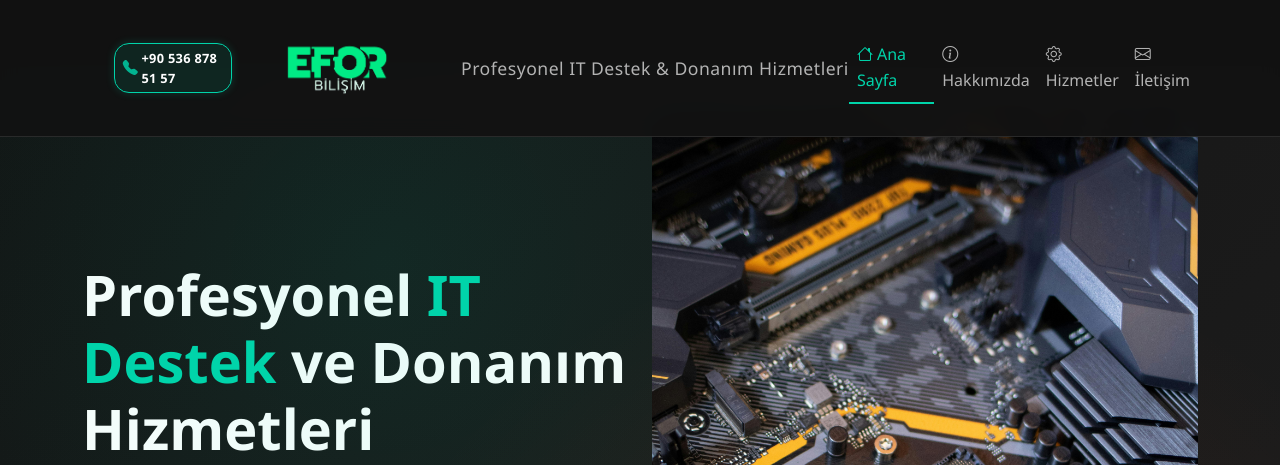
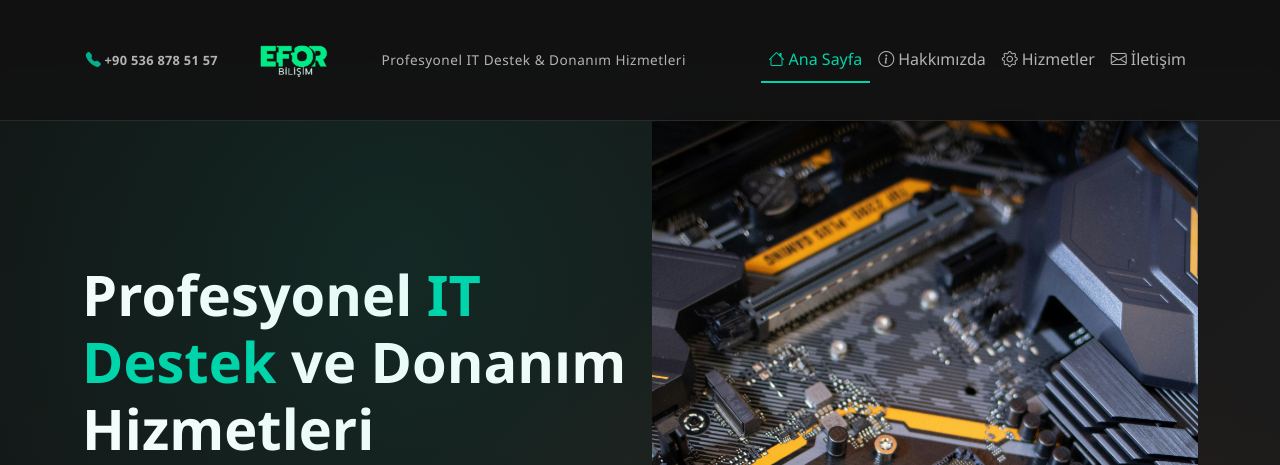
Before and after one commit to burakunal7/efor-vps, a Flask app: page / in a window 1280 px wide. Shown: the top 465 px of the page. Run offline with Flask 3, Linux system fonts and the light colour scheme.

Commit message:
fixed navbar

```diff
--- a/static/css/style.css
+++ b/static/css/style.css
@@ -250,16 +250,34 @@ body {
     transition: all 0.3s ease;
     z-index: 1050;
     border-bottom: 1px solid rgba(255, 255, 255, 0.1);
+    padding: 0.25rem 0;
+    min-height: 60px;
+}
+
+.navbar .container {
+    padding: 0.5rem 1rem;
 }
 
 .navbar-brand {
-    font-size: 1.5rem;
+    font-size: 1.2rem;
     font-weight: 700;
+    pointer-events: auto;
+    cursor: pointer;
+    text-decoration: none;
+    display: flex;
+    align-items: center;
+    transition: all 0.3s ease;
+    padding: 0.5rem 0;
+}
+
+.navbar-brand:hover {
+    transform: scale(1.02);
+    text-decoration: none;
 }
 
 .navbar-brand img {
-    height: 250px !important;
-    max-height: 250px !important;
+    height: 80px !important;
+    max-height: 80px !important;
     width: auto !important;
     transition: all 0.3s ease;
     z-index: 1052 !important;
@@ -1433,14 +1451,14 @@ html {
 }
 
 .navbar-slogan {
-    font-size: 1.1rem;
+    font-size: 0.85rem;
     color: var(--text-secondary);
     font-weight: 500;
     letter-spacing: 0.5px;
     text-shadow: none;
     white-space: nowrap;
-    padding-top: 12px;
-    padding-bottom: 12px;
+    padding-top: 6px;
+    padding-bottom: 6px;
     transition: color 0.3s;
 }
 
@@ -1496,8 +1514,8 @@ html {
 /* Responsive logo boyutları */
 @media (max-width: 768px) {
     .navbar-brand img {
-        height: 180px !important;
-        max-height: 180px !important;
+        height: 60px !important;
+        max-height: 60px !important;
     }
 
     .footer img[alt*="Logo"] {
@@ -1513,8 +1531,8 @@ html {
 
 @media (max-width: 576px) {
     .navbar-brand img {
-        height: 150px !important;
-        max-height: 150px !important;
+        height: 50px !important;
+        max-height: 50px !important;
     }
 
     .footer img[alt*="Logo"] {
@@ -1592,18 +1610,15 @@ html {
 }
 
 .navbar-phone-link-small {
+    color: var(--text-secondary);
+    text-decoration: none;
+    font-weight: 500;
+    font-size: 0.9rem;
+    transition: all 0.3s ease;
     display: flex;
     align-items: center;
-    text-decoration: none;
-    color: var(--text-primary);
-    font-weight: 500;
-    font-size: 0.85rem;
-    padding: 4px 8px;
-    border-radius: 15px;
-    background: rgba(0, 212, 170, 0.1);
-    border: 1px solid var(--teal-primary);
-    transition: all 0.3s ease;
-    box-shadow: 0 0 8px rgba(0, 212, 170, 0.2);
+    pointer-events: auto;
+    cursor: pointer;
 }
 
 .navbar-phone-link-small:hover {
--- a/static/js/script.js
+++ b/static/js/script.js
@@ -200,7 +200,10 @@ document.addEventListener('DOMContentLoaded', function() {
 
         // Close mobile menu when clicking outside
         document.addEventListener('click', function(e) {
-            if (!elements.navbarToggler.contains(e.target) && !elements.navbarCollapse.contains(e.target)) {
+            const navbarBrand = document.querySelector('.navbar-brand');
+            if (!elements.navbarToggler.contains(e.target) &&
+                !elements.navbarCollapse.contains(e.target) &&
+                !navbarBrand.contains(e.target)) {
                 if (elements.navbarCollapse.classList.contains('show')) {
                     elements.navbarCollapse.classList.remove('show');
                     elements.navbarToggler.setAttribute('aria-expanded', 'false');
@@ -425,6 +428,22 @@ document.addEventListener('DOMContentLoaded', function() {
     }
 
     console.log('Efor Bilişim web sitesi başarıyla başlatıldı!');
+
+    // Navbar brand link enhancement
+    const navbarBrand = document.querySelector('.navbar-brand');
+    if (navbarBrand) {
+        navbarBrand.addEventListener('click', function(e) {
+            // Prevent any interference from other event listeners
+            e.stopPropagation();
+
+            // Navigate to home page
+            window.location.href = '/';
+        });
+
+        // Also make sure the link is clickable
+        navbarBrand.style.pointerEvents = 'auto';
+        navbarBrand.style.cursor = 'pointer';
+    }
 });
 
 // Contact Form Validation and Enhancement
--- a/templates/base.html
+++ b/templates/base.html
@@ -111,7 +111,6 @@
     <!-- Navigation -->
     <nav class="navbar navbar-expand-lg navbar-dark fixed-top">
         <div class="container">
-            <a class="navbar-brand fw-bold d-flex align-items-center" href="{{ url_for('home') }}">
             <!-- Telefon Numarası -->
             <div class="navbar-phone-small me-3 d-none d-lg-flex align-items-center">
                 <a href="tel:+905368785157" class="navbar-phone-link-small">
@@ -119,7 +118,9 @@
                     <span class="navbar-phone-text-small">+90 536 878 51 57</span>
                 </a>
             </div>
-                <img src="{{ url_for('static', filename='images/efor-logo.png') }}" alt="Efor Bilişim Logo" height="120" style="max-height:120px; width:auto;">
+
+            <a class="navbar-brand fw-bold d-flex align-items-center" href="{{ url_for('home') }}">
+                <img src="{{ url_for('static', filename='images/efor-logo.png') }}" alt="Efor Bilişim Logo" height="80" style="max-height:80px; width:auto;">
                 <span class="navbar-slogan ms-3 d-none d-md-inline-block">Profesyonel IT Destek & Donanım Hizmetleri</span>
             </a>
 
```
Lines whose indentation alone changed are shown as unchanged.
